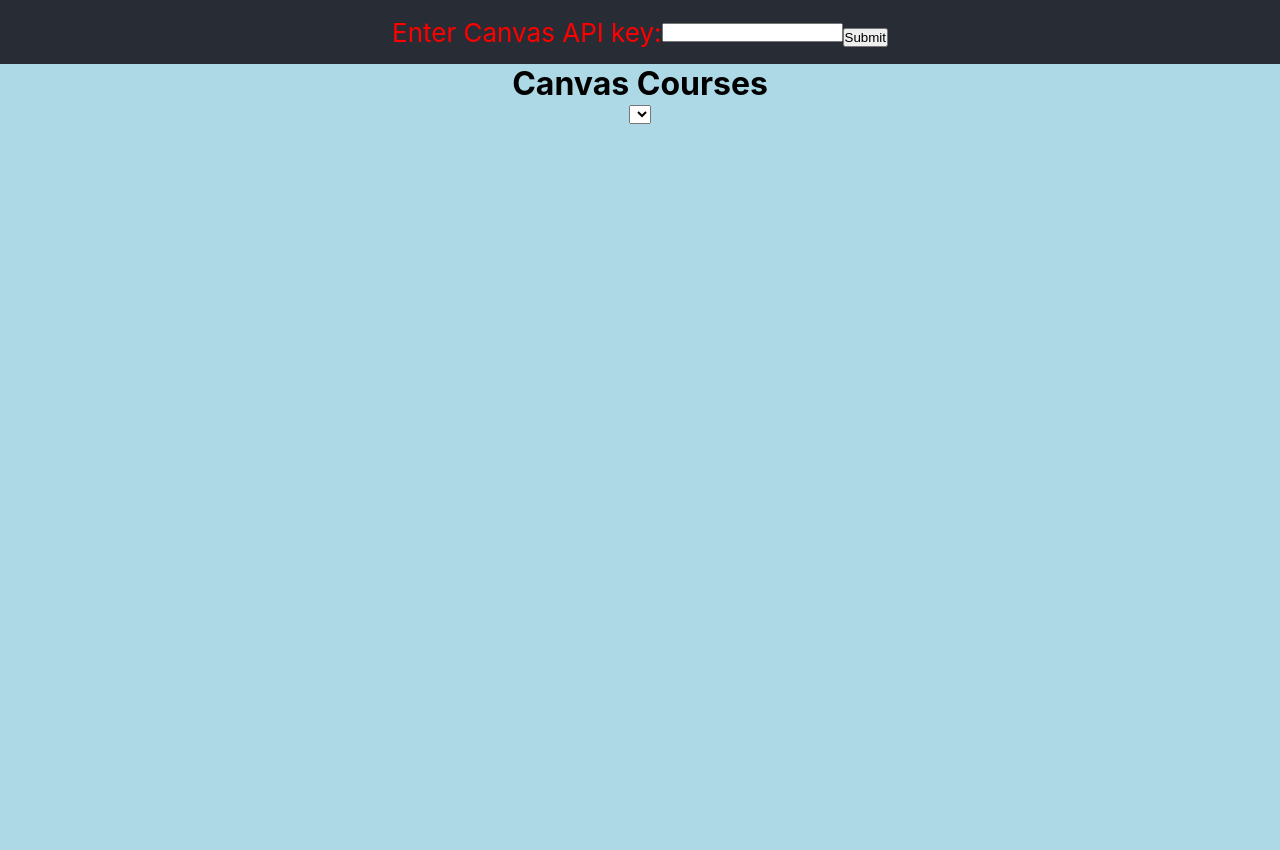
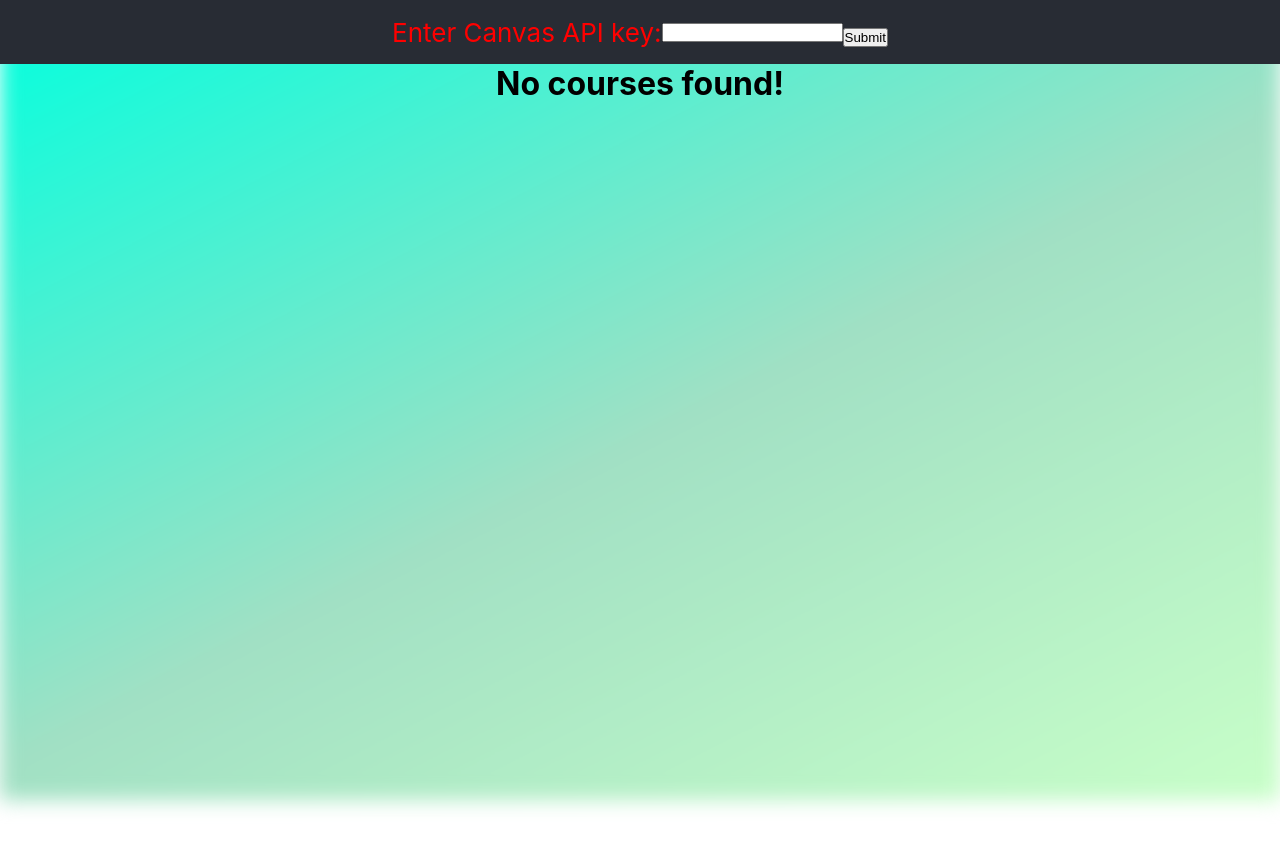
Before and after one commit to MaximilianMeiler/ShellHacks2023, a React (Create React App) app: page / in a window 1280 px wide. Shown: the top 850 px of the page. Built offline with nearby package versions, Linux system fonts and the light colour scheme.

Commit message:
made site prettier

```diff
--- a/package.json
+++ b/package.json
@@ -1,5 +1,6 @@
 {
   "name": "shellhacks2023",
+
   "version": "0.1.0",
   "private": true,
   "dependencies": {
--- a/src/App.css
+++ b/src/App.css
@@ -8,6 +8,18 @@
   text-align: center;
 }
 
+.bg {
+  background: rgb(253, 255, 253);
+  background: linear-gradient(333deg, rgba(200,255,200,1) 0%, rgba(161,224,196,1) 47%, rgba(0,255,222,1) 100%);
+  filter: blur(10px);
+  -webkit-filter: blur(10px);
+  height:100%;
+  width: 100%;
+  position: fixed;
+  top: 0;
+  left: 0;
+  z-index: -5;
+}
 
 .AppHeader {
   background-color: #282c34;
@@ -30,6 +42,5 @@
 }
 
 .canvasDisplay {
-    background-color: lightblue;
     height: 100vh;
 }
--- a/src/App.js
+++ b/src/App.js
@@ -58,6 +58,7 @@
 
   return (
     <div className="App" id="App">
+      <div className="bg"></div>
       <header className="AppHeader">
         <p className="keyText">
           Enter Canvas API key:
@@ -68,19 +69,22 @@
       </header>
 
 
+
       <div className="canvasDisplay">
-        <h1>Canvas Courses</h1>
-        {/* <button onClick={fetchCourses}>
-          Fetch Courses
-        </button> */}
-
         {loading ? <p>Loading...</p> : <></>}
 
-        <select onChange={(e) => setCourseId(e.target.selectedIndex)}>
-          {courses.map((course) => (
-            <option>{course.name}</option>
-          ))}
-        </select>
+        {courses.length > 0 ?
+        <div>
+          <h1>Canvas Courses</h1>
+          <select onChange={(e) => setCourseId(e.target.selectedIndex)}>
+            {courses.map((course) => (
+              <option>{course.name}</option>
+            ))}
+          </select>
+        </div>
+        : <h1>No courses found!</h1>
+        }
+
 
         {courseId >= 0 ?
         <ul>
```
